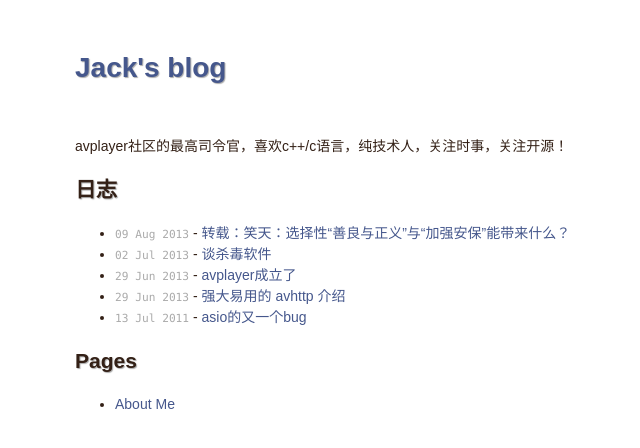
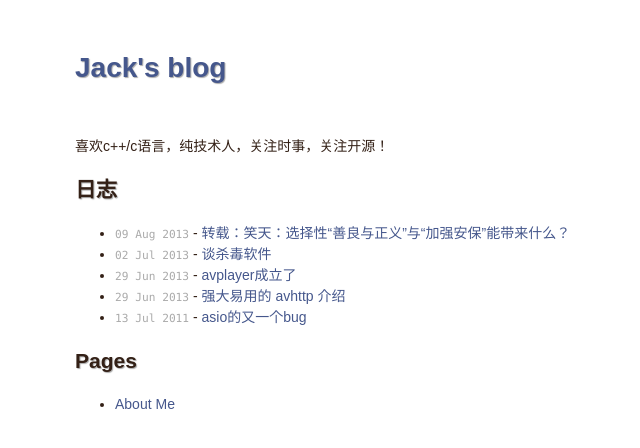
Before and after one commit to Jackarain/jackarain.github.com, a Jekyll site: the page built from index.md, in a window 1280 px wide. Shown: the top 448 px of the page, without its empty margins (173-813 px from the left). Built offline with Jekyll 4.4.1, drawn with Linux system fonts in a browser that asks for light colours; Markdown is read by kramdown in place of the engine named in the settings.

Commit message:
Update index.md

```diff
--- a/index.md
+++ b/index.md
@@ -5,7 +5,7 @@ description: A description about my blog homepage
 
 <div id="About">
 
-avplayer社区的最高司令官，喜欢c++/c语言，纯技术人，关注时事，关注开源！
+喜欢c++/c语言，纯技术人，关注时事，关注开源！
 
 </div>
 
```
